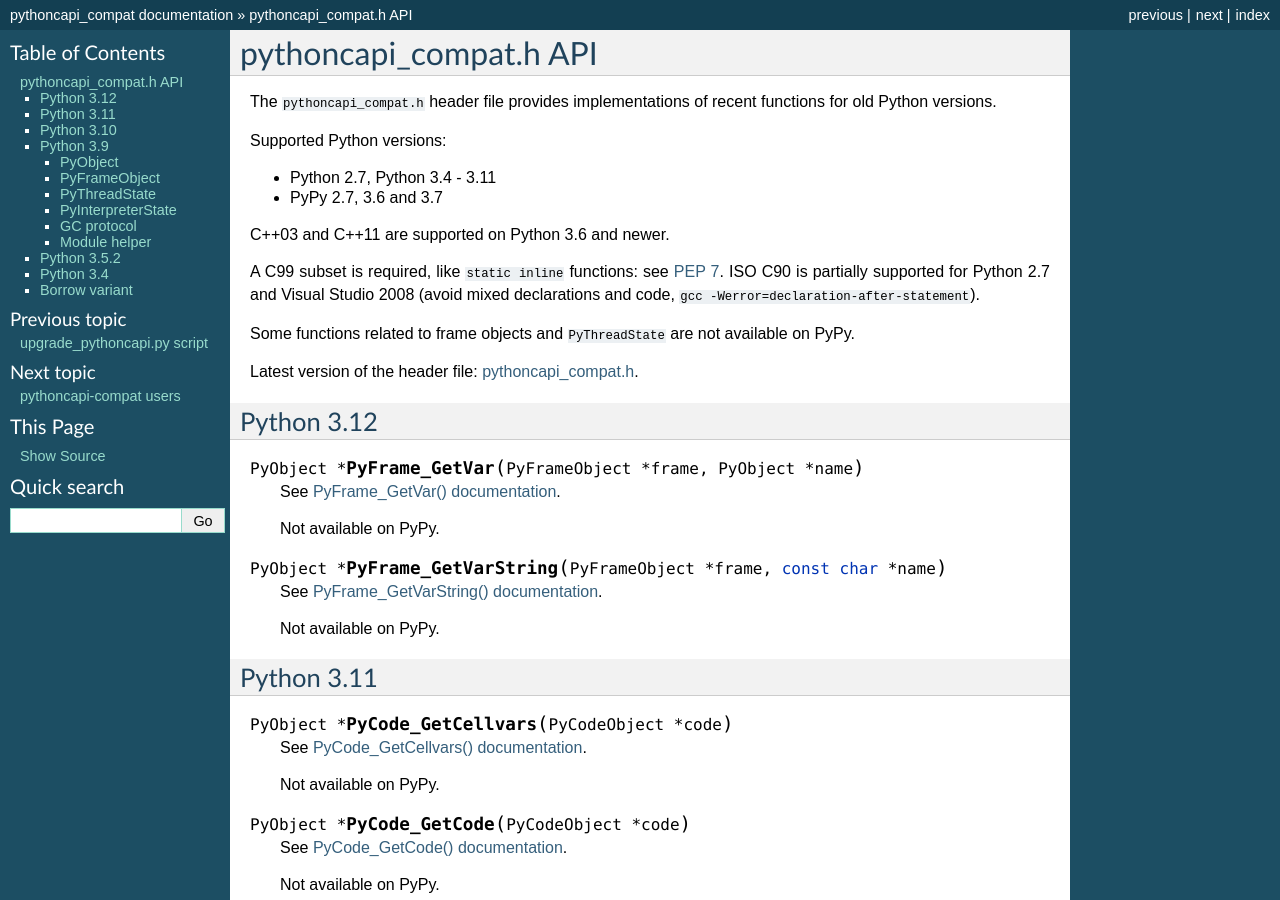
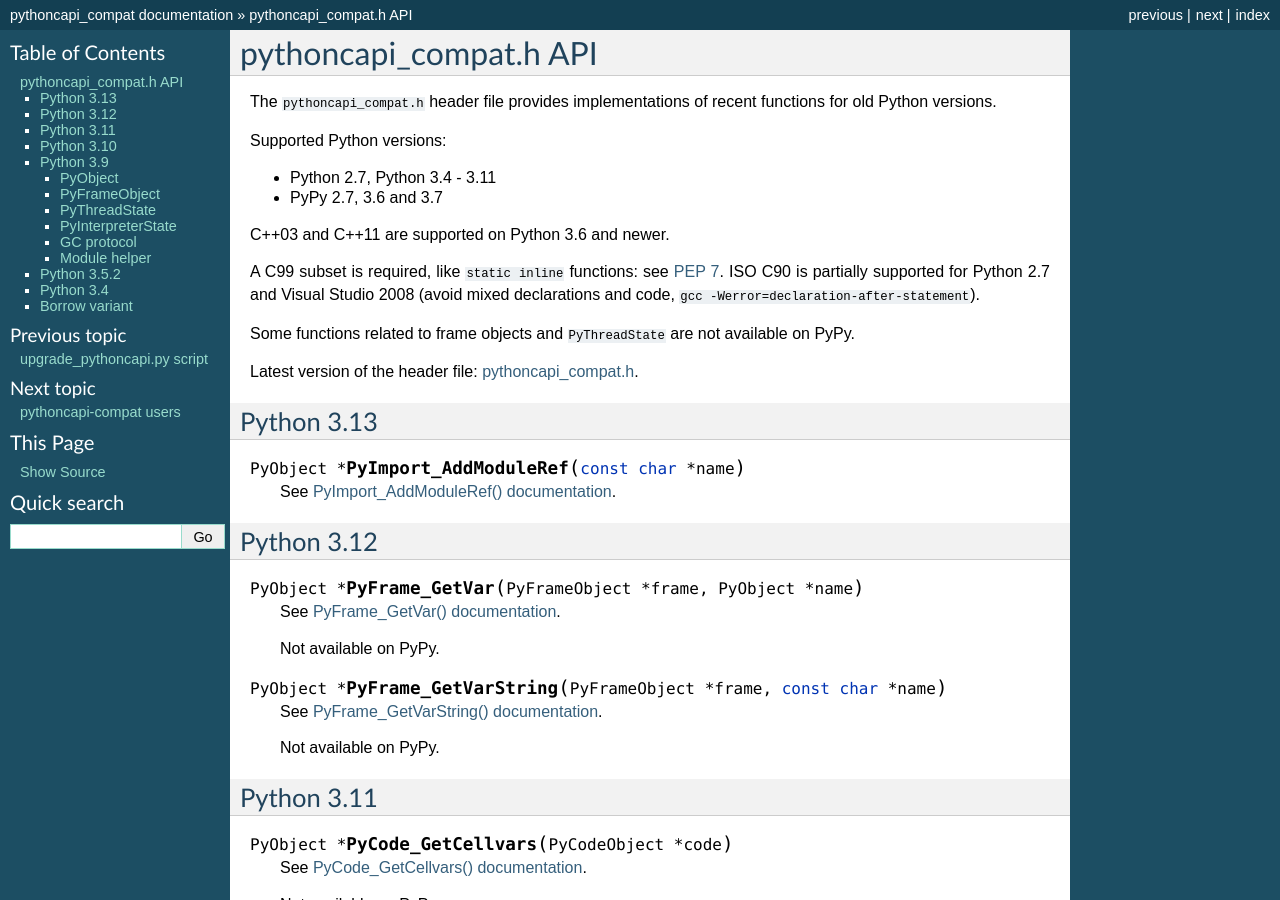
Before and after one commit to python/pythoncapi-compat, a Sphinx documentation site: the page built from docs/api.rst, in a window 1280 px wide and 900 px high. Built offline with Sphinx 7.4.7, drawn with Linux system fonts in a browser that asks for light colours.

Commit message:
Add PyImport_AddModuleRef() function

```diff
--- a/docs/api.rst
+++ b/docs/api.rst
@@ -22,6 +22,14 @@ on PyPy.
 
 Latest version of the header file:
 `pythoncapi_compat.h <https://raw.githubusercontent.com/python/pythoncapi-compat/master/pythoncapi_compat.h>`_.
+
+
+Python 3.13
+-----------
+
+.. c:function:: PyObject* PyImport_AddModuleRef(const char *name)
+
+   See `PyImport_AddModuleRef() documentation <https://docs.python.org/dev/c-api/import.html#c.PyImport_AddModuleRef>`__.
 
 
 Python 3.12
--- a/docs/changelog.rst
+++ b/docs/changelog.rst
@@ -1,8 +1,9 @@
 Changelog
 =========
 
-* 2022-11-15: Add experimental operations to the upgrade_pythoncapi script:
-  ``Py_NewRef``, ``Py_CLEAR`` and ``Py_SETREF``.
+* 2023-06-20: Add ``PyImport_AddModuleRef()`` function.
+* 2022-11-15: Add experimental operations to the ``upgrade_pythoncapi.py``
+  script: ``Py_NewRef``, ``Py_CLEAR`` and ``Py_SETREF``.
 * 2022-11-09: Fix ``Py_SETREF()`` and ``Py_XSETREF()`` macros
   for `gh-98724 <https://github.com/python/cpython/issues/98724>`_.
 * 2022-11-04: Add ``PyFrame_GetVar()`` and ``PyFrame_GetVarString()``
```
Also changed, not shown: 2 other files.
